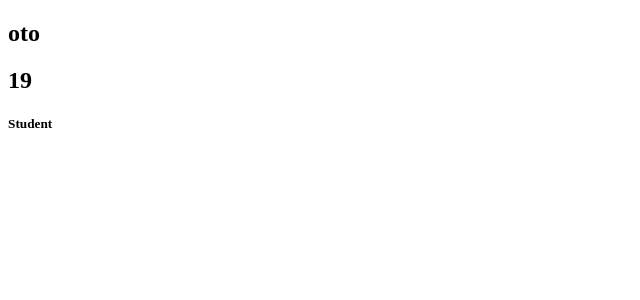
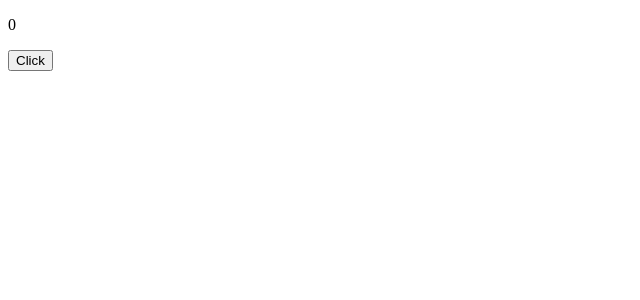
Before and after one commit to oto-webdev/React, a React (Vite) app: page / in a window 1280 px wide. Shown: the top 300 px of the page, without its empty margins (0-640 px from the left). Built offline with nearby package versions, Linux system fonts and the light colour scheme.

Commit message:
useState

```diff
--- a/src/App.tsx
+++ b/src/App.tsx
@@ -1,9 +1,11 @@
-import User from "./components/User";
+import Counter from "./components/Counter";
+
+{/*import User from "./components/User";*/}
 
 const App = () => {
   return (
-    <div>
-      <User name='oto' age={19} isStudent />
+    <div className="">
+      <Counter />
     </div>
   );
 };
--- /dev/null
+++ b/src/components/Counter.tsx
@@ -0,0 +1,17 @@
+import React, {useState} from 'react'
+
+const Counter = () => {
+
+    const [count, setCount] = useState<number>(0)
+
+    const increament = () => setCount(count + 1)
+
+  return (
+    <div className=''>
+        <p>{count}</p>
+        <button onClick={increament}>Click</button>
+    </div>
+  )
+}
+
+export default Counter;
```
